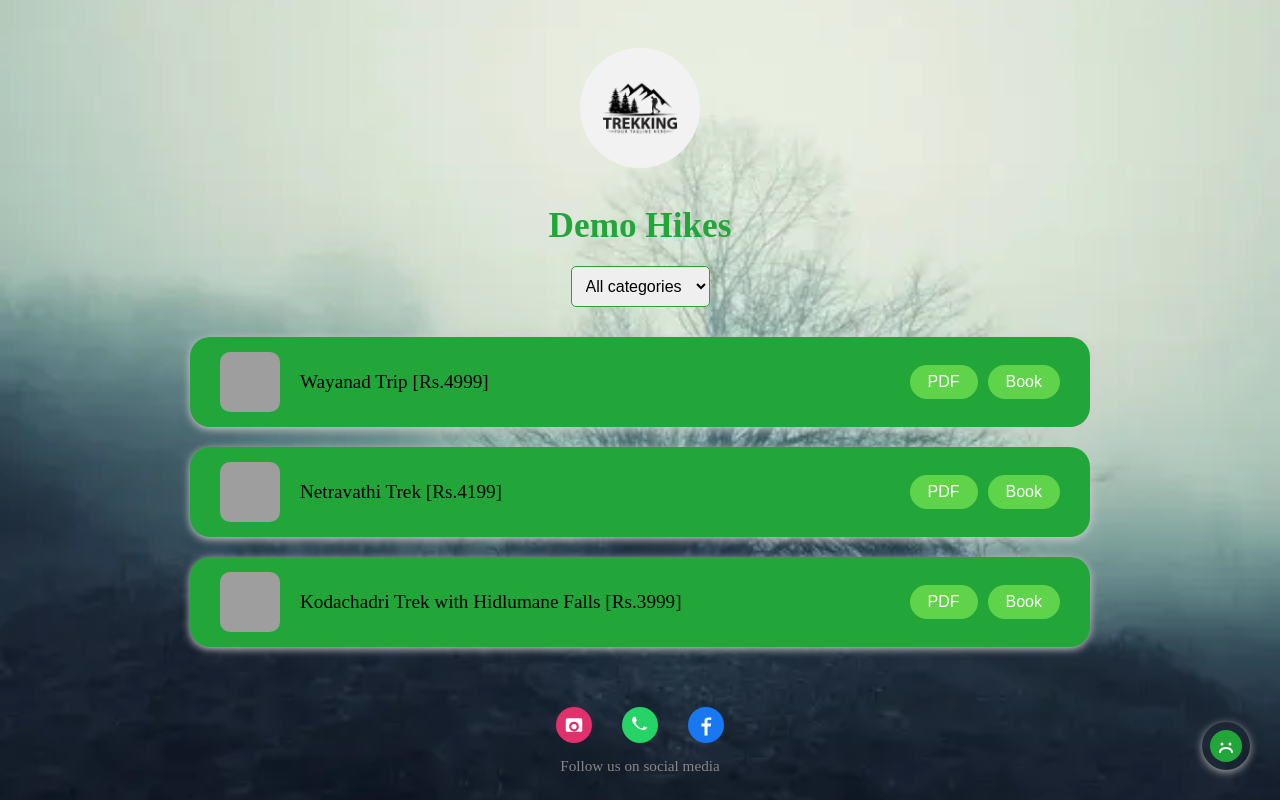
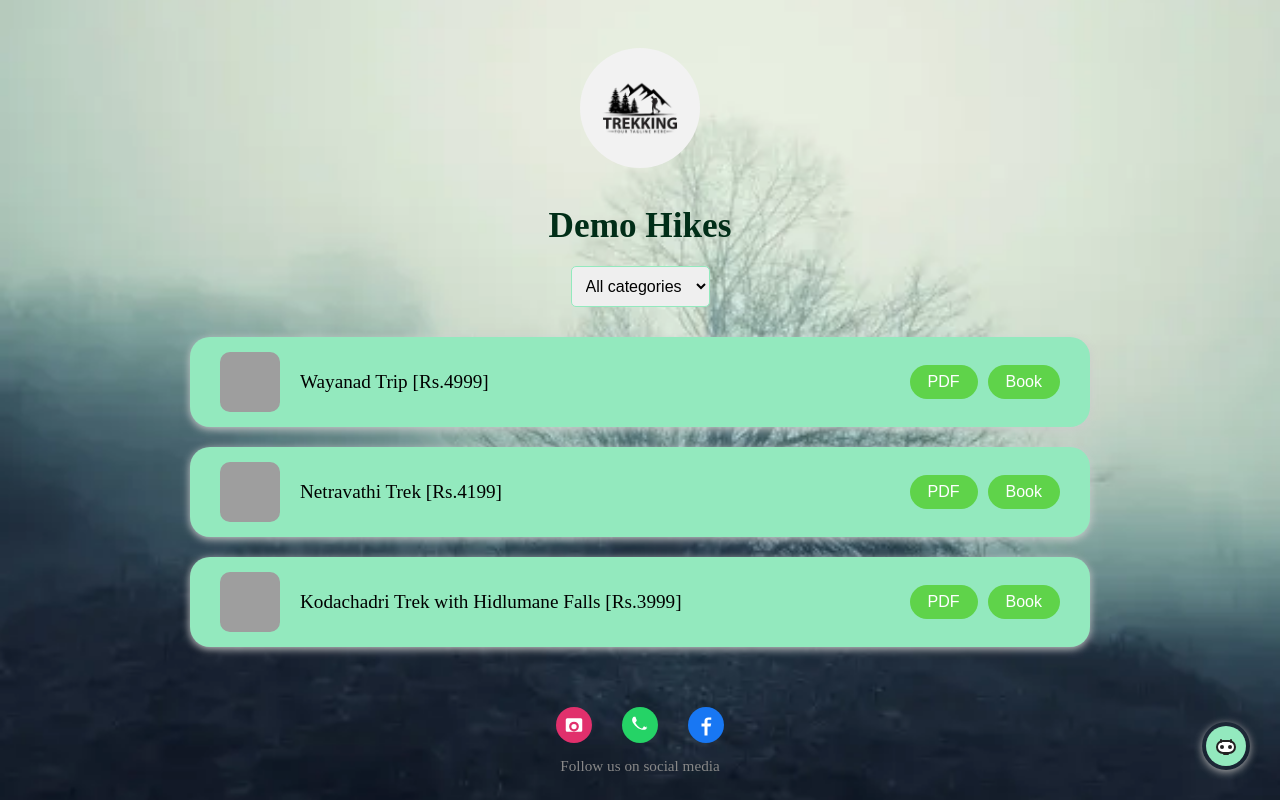
Before and after one commit to Nithingowdabk/demo, a plain HTML site: page index.html in a window 1280 px wide. Drawn offline with Linux system fonts and the light colour scheme; grey boxes are pictures that could not be loaded.

Commit message:
Change chatbot icon to robot face

```diff
--- a/chatbot.js
+++ b/chatbot.js
@@ -1,7 +1,15 @@
 // Simple mini chatbot for 'Incredible Guide'
 // Mini chatbot for 'Incredible Guide' (opens only when button is clicked)
 const chatbotBtn = document.createElement('button');
-chatbotBtn.innerHTML = `<svg width="32" height="32" viewBox="0 0 32 32" fill="none" xmlns="http://www.w3.org/2000/svg"><circle cx="16" cy="16" r="16" fill="#22a63a"/><path d="M10 22c0-2.21 2.69-4 6-4s6 1.79 6 4" stroke="#fff" stroke-width="2" stroke-linecap="round"/><circle cx="12" cy="14" r="1.5" fill="#fff"/><circle cx="20" cy="14" r="1.5" fill="#fff"/></svg>`;
+chatbotBtn.innerHTML = `<svg width="40" height="40" viewBox="0 0 40 40" fill="none" xmlns="http://www.w3.org/2000/svg">
+  <circle cx="20" cy="20" r="20" fill="#93E9BE"/>
+  <rect x="11" y="15" width="18" height="12" rx="6" fill="#fff" stroke="#222" stroke-width="2"/>
+  <circle cx="16" cy="21" r="2" fill="#222"/>
+  <circle cx="24" cy="21" r="2" fill="#222"/>
+  <rect x="17" y="27" width="6" height="2" rx="1" fill="#222"/>
+  <rect x="14" y="13" width="2" height="4" rx="1" fill="#222"/>
+  <rect x="24" y="13" width="2" height="4" rx="1" fill="#222"/>
+</svg>`;
 chatbotBtn.style = 'position:fixed;bottom:30px;right:30px;z-index:999;background:transparent;border:none;border-radius:50%;width:48px;height:48px;box-shadow:0 2px 8px #aaa;cursor:pointer;display:flex;align-items:center;justify-content:center;padding:0;';
 document.body.appendChild(chatbotBtn);
 
--- a/style.css
+++ b/style.css
@@ -8,7 +8,7 @@ body {
   letter-spacing: 1px;
 }
 .colorful-title {
-  background: linear-gradient(90deg,#25d366,#2ecc40,#1e90ff,#ffb347);
+  background: linear-gradient(90deg,#93E9BE,#0f8b45,#0b5e50,#42b80b);
   -webkit-background-clip: text;
   -webkit-text-fill-color: transparent;
   background-clip: text;
@@ -246,7 +246,7 @@ body {
   margin-bottom: 10px;
 }
 .title {
-  color: #22a63a;
+  color: #012e18;
   font-size: 2.2rem;
   margin-bottom: 20px;
 }
@@ -255,7 +255,7 @@ body {
   font-size: 1rem;
   margin-bottom: 30px;
   border-radius: 5px;
-  border: 1px solid #22a63a;
+  border: 1px solid #93E9BE;
 }
 .trek-list {
   display: flex;
@@ -263,7 +263,7 @@ body {
   gap: 20px;
 }
 .trek-card {
-  background: #22a63a;
+  background: #93E9BE;
   border-radius: 20px;
   display: flex;
   align-items: center;
```
